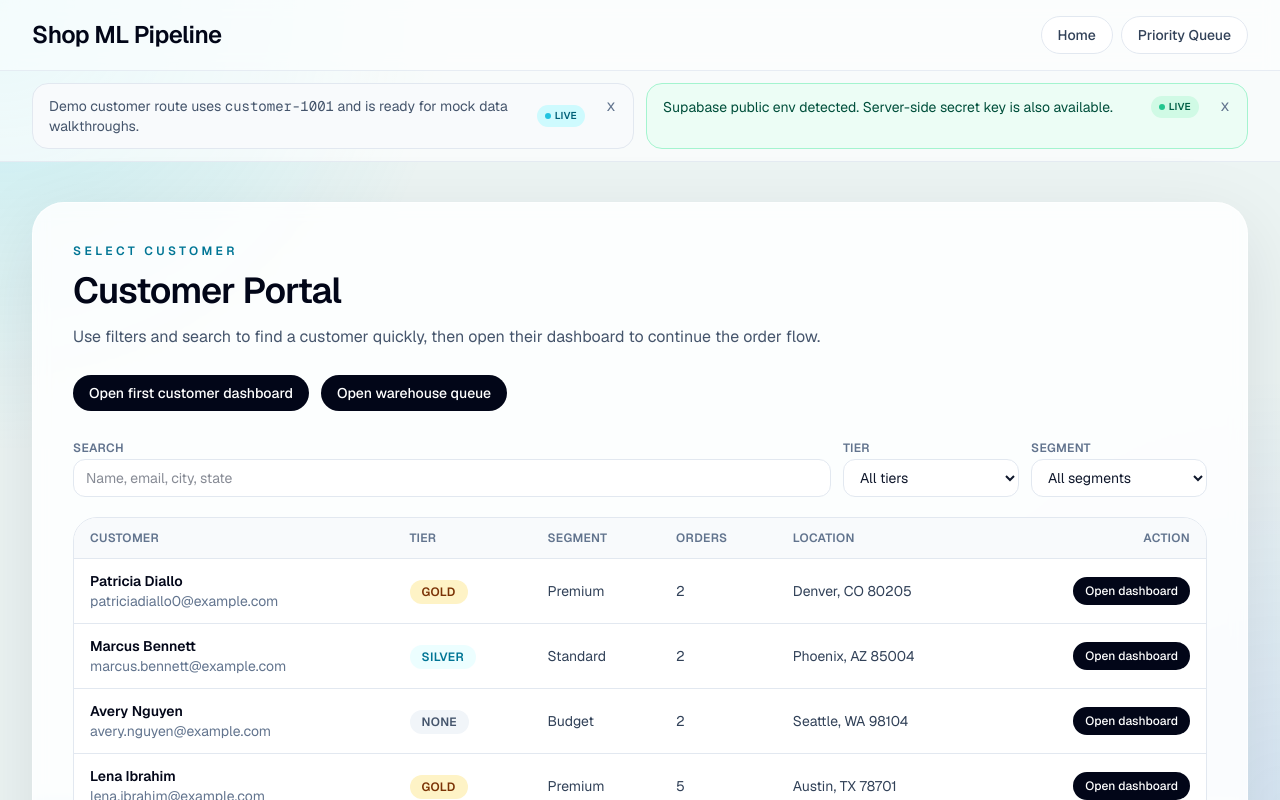
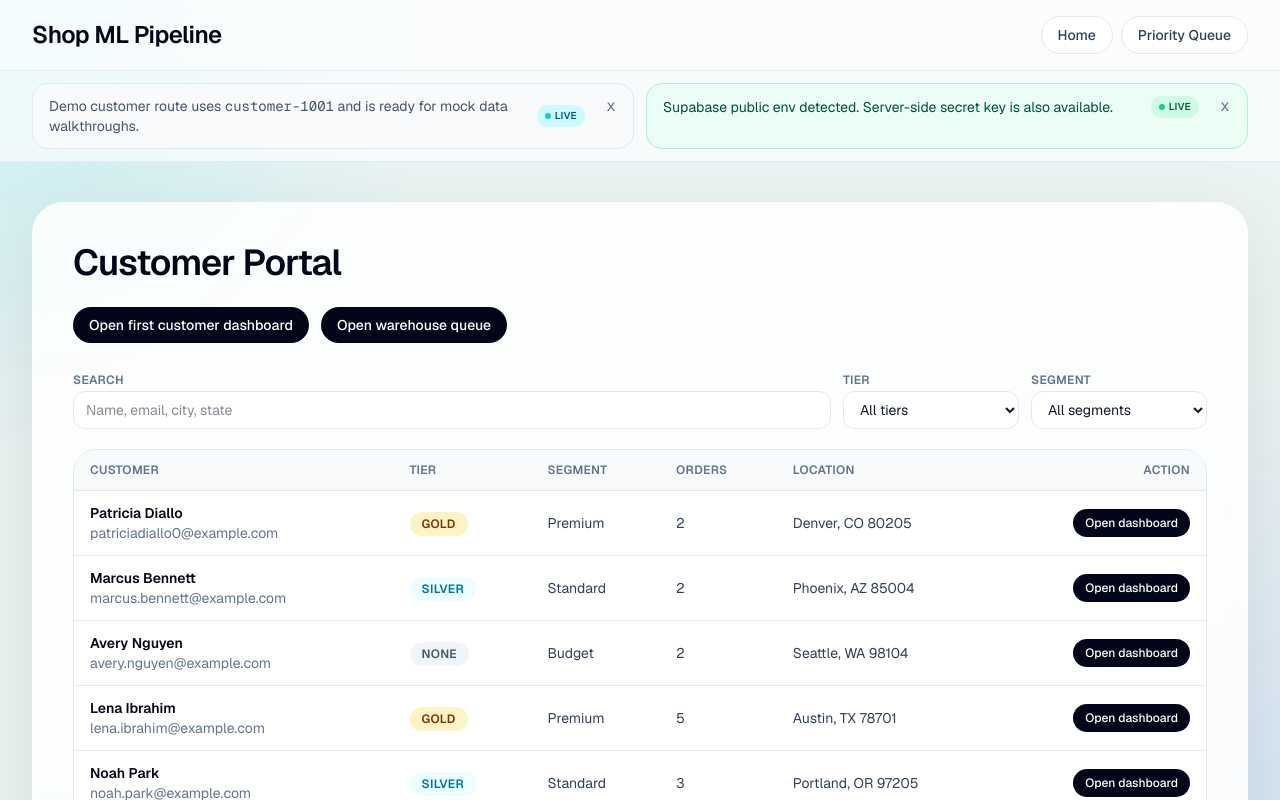
Before and after one commit to George-Ramsay/shop-ml-pipeline, a Next.js app: page / in a window 1280 px wide. Shown: the top 800 px of the page. Built offline with nearby package versions, Linux system fonts and the light colour scheme; no server answers.

Commit message:
Updated Second Header Part2.0

```diff
--- a/app/page.tsx
+++ b/app/page.tsx
@@ -42,9 +42,7 @@ export default function Home() {
 
   return (
     <PageFrame
-      eyebrow="Select Customer"
       title="Customer Portal"
-      description="Use filters and search to find a customer quickly, then open their dashboard to continue the order flow."
       actions={[
         {
           href: `/customer/${DEMO_CUSTOMER_ID}`,
--- a/components/page-frame.tsx
+++ b/components/page-frame.tsx
@@ -2,9 +2,9 @@ import Link from "next/link";
 import type { ReactNode } from "react";
 
 type PageFrameProps = {
-  eyebrow: string;
+  eyebrow?: string;
   title: string;
-  description: string;
+  description?: string;
   actions?: Array<{
     href: string;
     label: string;
@@ -23,16 +23,20 @@ export function PageFrame({
     <section className="rounded-[2rem] border border-white/70 bg-white/85 p-8 shadow-[0_24px_80px_rgba(15,23,42,0.10)] backdrop-blur md:p-10">
       <div className="space-y-6">
         <div className="space-y-3">
+          {eyebrow ? (
             <p className="text-xs font-semibold uppercase tracking-[0.28em] text-cyan-700">
               {eyebrow}
             </p>
+          ) : null}
           <div className="space-y-3">
             <h2 className="text-3xl font-semibold tracking-tight text-slate-950 md:text-4xl">
               {title}
             </h2>
+            {description ? (
               <p className="max-w-3xl text-base leading-7 text-slate-600">
                 {description}
               </p>
+            ) : null}
           </div>
         </div>
 
```
Lines whose indentation alone changed are shown as unchanged.
